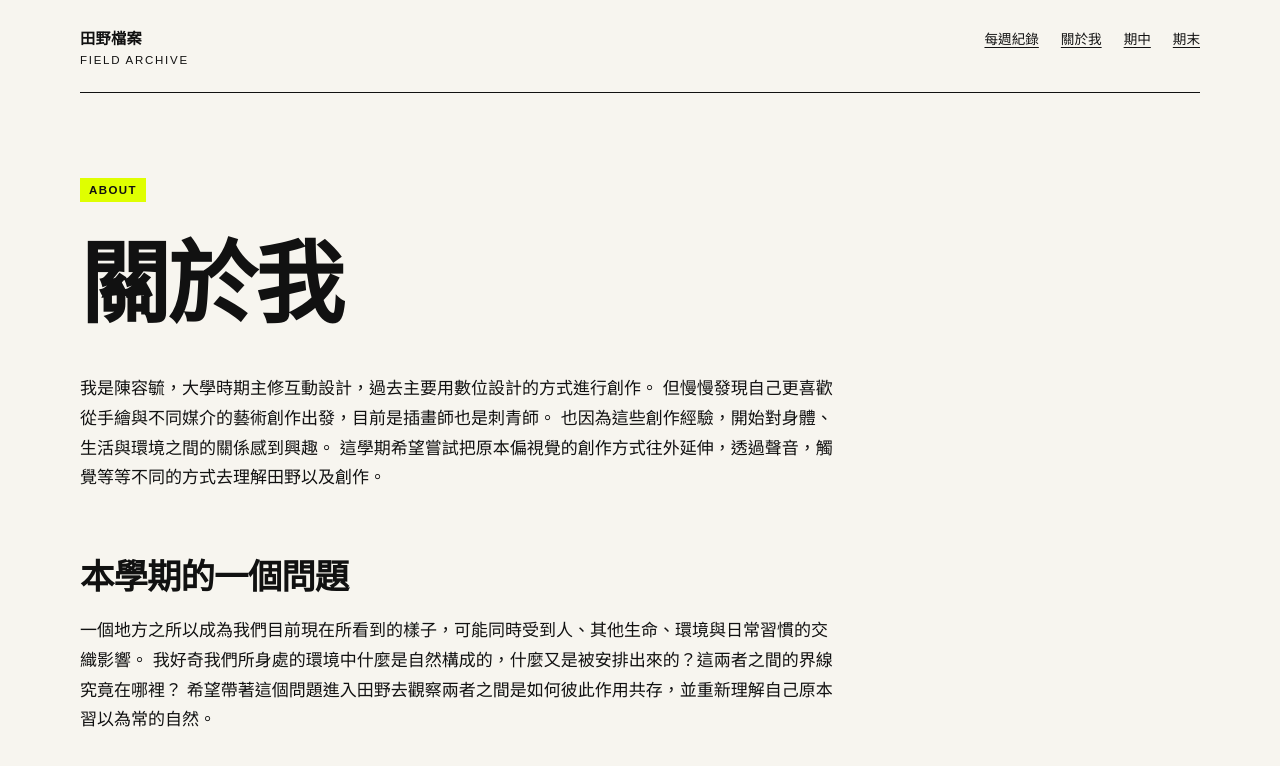
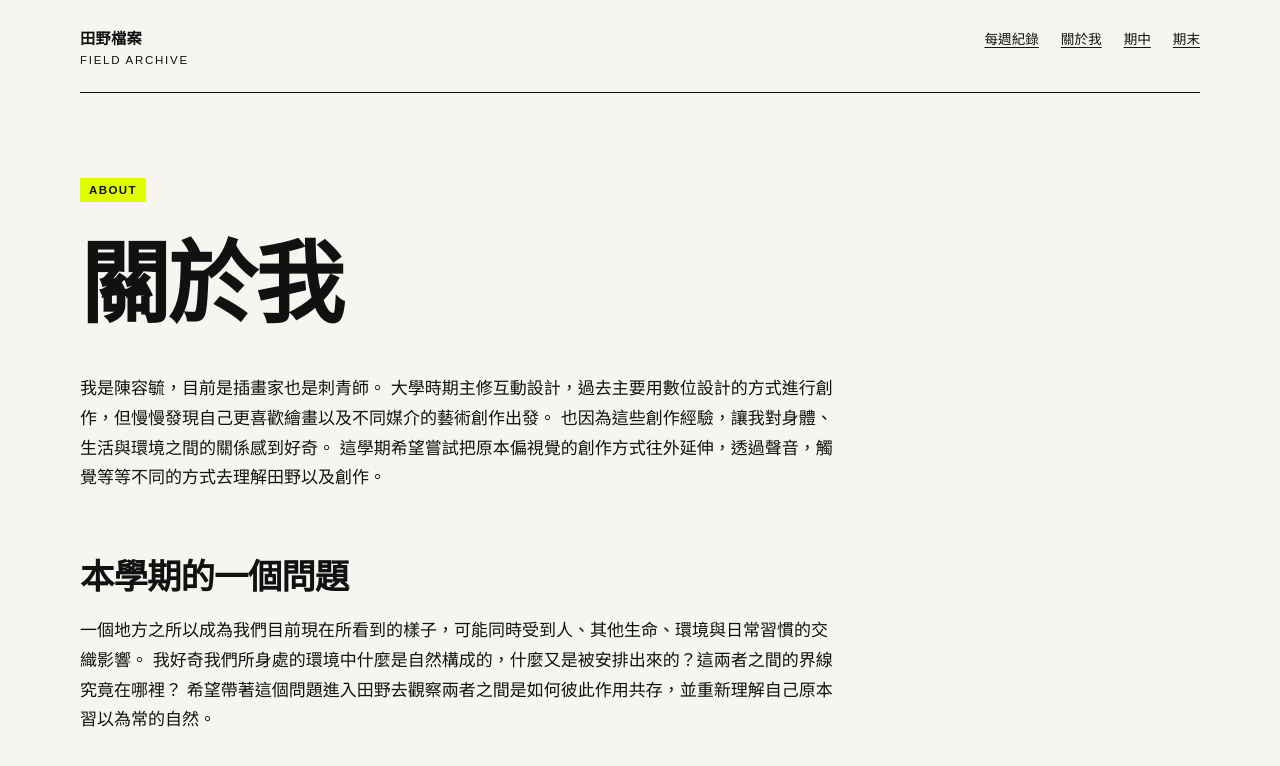
Before and after one commit to yychan27/fieldworkarchive, a Jekyll site: the page built from about.md, in a window 1280 px wide. Shown: the top 766 px of the page. Built offline with Jekyll 4.4.1, drawn with Linux system fonts in a browser that asks for light colours.

Commit message:
Update about.md

```diff
--- a/about.md
+++ b/about.md
@@ -7,9 +7,9 @@ permalink: /about/
 
 # 關於我
 
-我是陳容毓，大學時期主修互動設計，過去主要用數位設計的方式進行創作。
-但慢慢發現自己更喜歡從手繪與不同媒介的藝術創作出發，目前是插畫師也是刺青師。
-也因為這些創作經驗，開始對身體、生活與環境之間的關係感到興趣。
+我是陳容毓，目前是插畫家也是刺青師。
+大學時期主修互動設計，過去主要用數位設計的方式進行創作，但慢慢發現自己更喜歡繪畫以及不同媒介的藝術創作出發。
+也因為這些創作經驗，讓我對身體、生活與環境之間的關係感到好奇。
 這學期希望嘗試把原本偏視覺的創作方式往外延伸，透過聲音，觸覺等等不同的方式去理解田野以及創作。
 
 ## 本學期的一個問題
```
